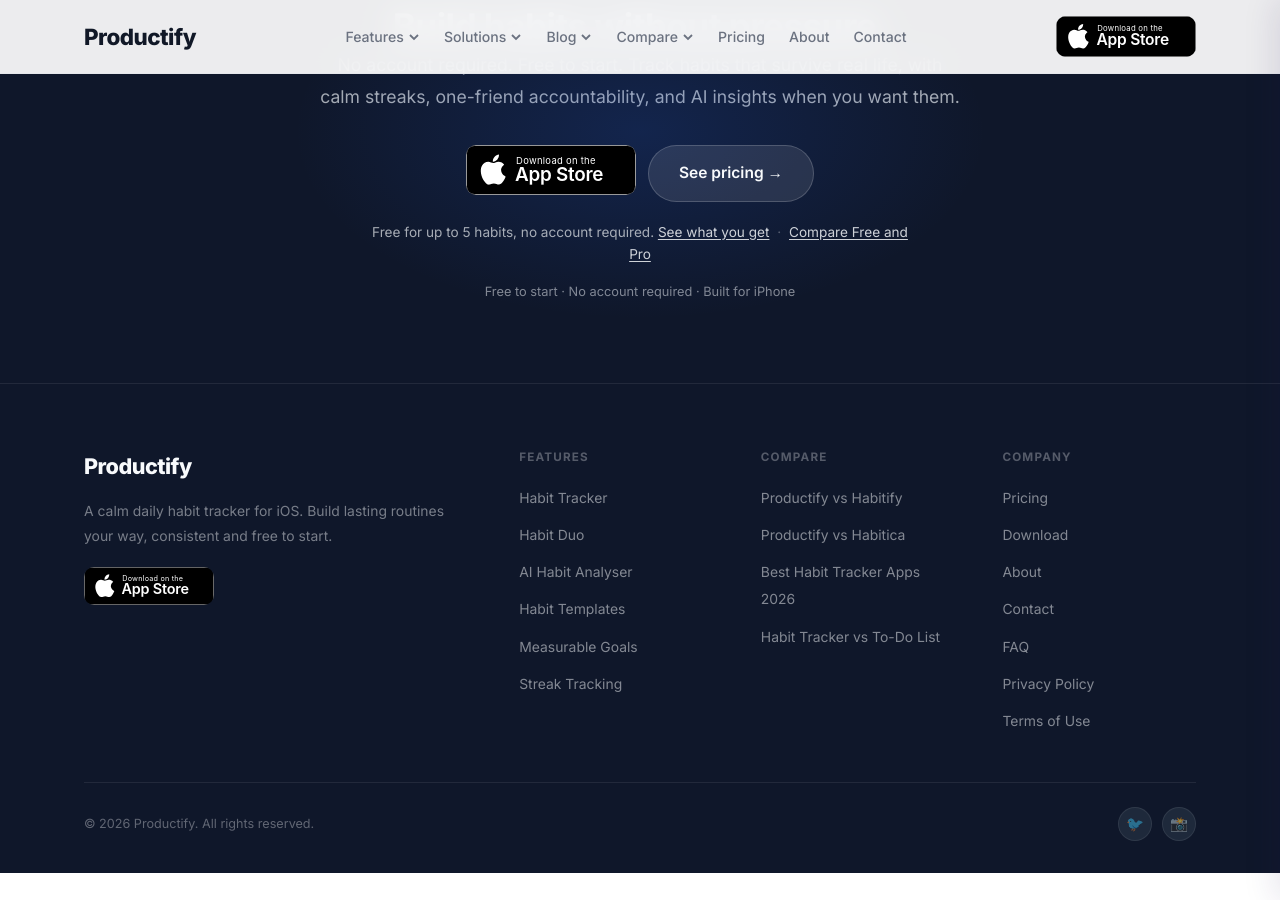
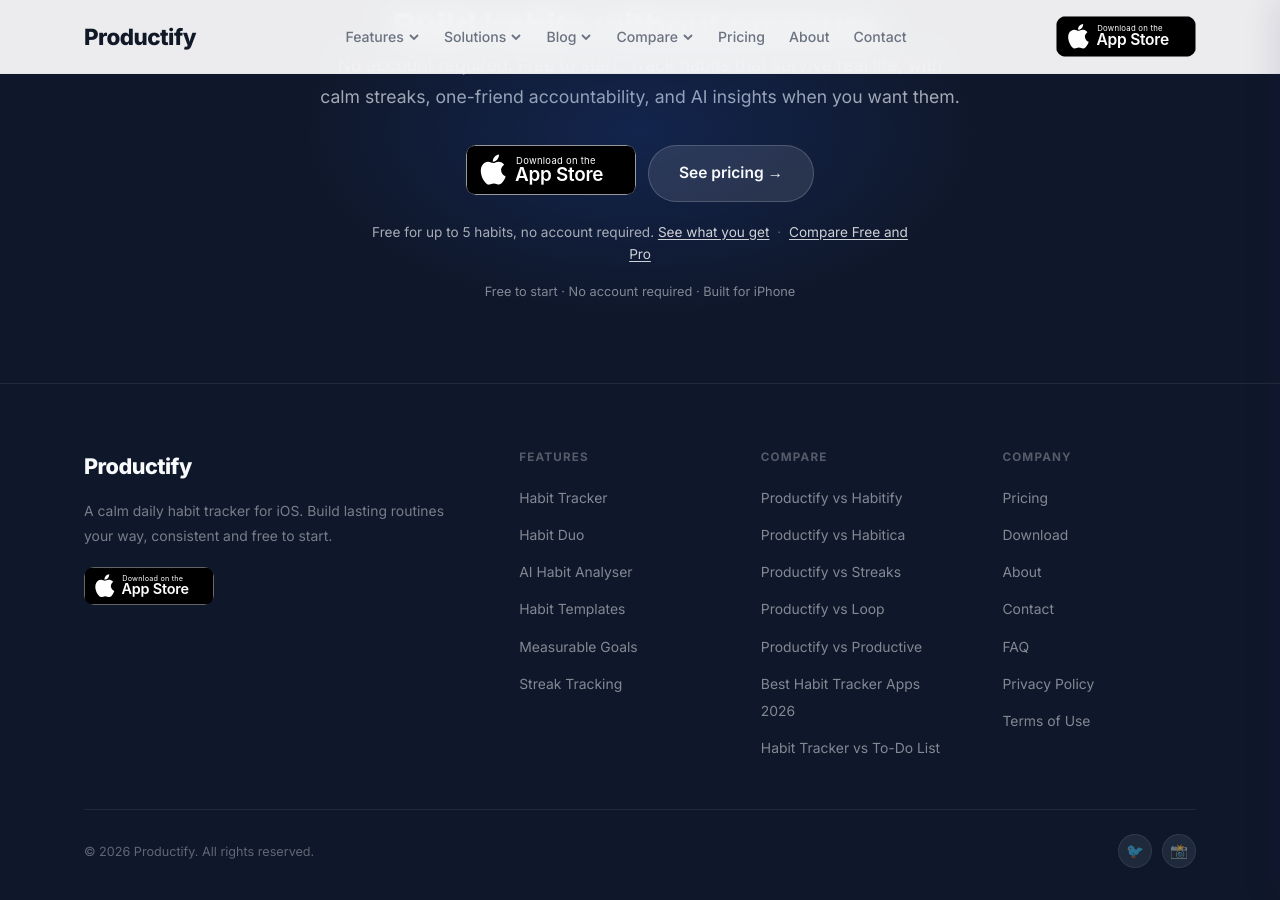
Before and after one commit to surengab/productifyapp.github.io, a Jekyll site: the page built from _compare/productify-vs-habitify.html, in a window 1280 px wide and 900 px high, scrolled down 6638 px. Built offline with Jekyll 4.4.1, drawn with Linux system fonts in a browser that asks for light colours; before the commit the page ends 7511 px from its top, so only the background shows below that.

Commit message:
Add comparization

```diff
--- a/_blog/best-habit-tracker-apps-2026.html
+++ b/_blog/best-habit-tracker-apps-2026.html
@@ -645,7 +645,7 @@
   <div class="app-h"><span class="rk">03</span><h3>HabitNow</h3><span class="for">Best for Android</span></div>
   <p class="plat">Android only · Free with optional premium</p>
   <p>If you're on Android, HabitNow is the most capable free option in the category. It handles habits you're building and habits you're quitting in the same interface, which not many apps do well, and the scheduling is the most flexible of anything we tested: daily, specific weekdays, custom intervals or "x times per week," set independently per habit.</p>
-  <p>The Material Design interface is clean and loads fast, and the free tier is genuinely usable rather than a three-habit teaser. What it lacks is Productify's speed and polish: the check-in takes a few more taps, and there are no templates, AI insights or accountability features.</p>
+  <p>The Material Design interface is clean and loads fast, and the free tier is genuinely usable rather than a three-habit teaser. What it lacks is Productify's speed and polish: the check-in takes a few more taps, and there are no templates, AI insights or accountability features. The other Android favourite is the open-source Loop Habit Tracker, which has no iPhone version at all; if you are switching to iOS, we covered that move in <a href="/productify-vs-loop/">Productify vs Loop</a>.</p>
   <div class="pcs">
     <div class="p"><h4>Pros</h4><ul>
       <li>Most capable free Android tracker</li>
@@ -732,7 +732,7 @@
   <p class="plat">iOS, Android, Apple Watch · Freemium</p>
   <p>Productive organizes habits into morning, afternoon and evening sessions rather than a flat list. If your day genuinely has that structure (specific habits in the morning, different ones at night), it feels more like a plan than a checklist, and seeing "Morning" complete as a block is satisfying in a way a list isn't.</p>
   <p>The analytics are solid: streak stats, completion trends over weeks and months, a clear calendar history. The design is polished and professional without being minimal the way Productify is.</p>
-  <p>But when everything you track happens in the morning, the structure is just visual noise. The free tier caps how many habits you can create (more generous than Habitify's three, still short of a full routine), and the lack of templates means starting from a blank slate.</p>
+  <p>But when everything you track happens in the morning, the structure is just visual noise. The free tier caps how many habits you can create (more generous than Habitify's three, still short of a full routine), and the lack of templates means starting from a blank slate. The two apps also share a confusingly similar name, so we untangled that and the feature differences in <a href="/productify-vs-productive/">Productify vs Productive</a>.</p>
   <div class="pcs">
     <div class="p"><h4>Pros</h4><ul>
       <li>Session structure suits time-of-day habits</li>
--- a/_compare/productify-vs-habitica.html
+++ b/_compare/productify-vs-habitica.html
@@ -26,6 +26,12 @@
     label: Productify vs Habitify
   - href: /productify-vs-habitica/
     label: Productify vs Habitica
+  - href: /productify-vs-streaks/
+    label: Productify vs Streaks
+  - href: /productify-vs-loop/
+    label: Productify vs Loop
+  - href: /productify-vs-productive/
+    label: Productify vs Productive
   - href: /blog/best-habit-tracker-apps-2026/
     label: Best Habit Tracker Apps 2026
   - href: /blog/habit-tracker-vs-to-do-list/
--- a/_compare/productify-vs-habitify.html
+++ b/_compare/productify-vs-habitify.html
@@ -26,6 +26,12 @@
     label: Productify vs Habitify
   - href: /productify-vs-habitica/
     label: Productify vs Habitica
+  - href: /productify-vs-streaks/
+    label: Productify vs Streaks
+  - href: /productify-vs-loop/
+    label: Productify vs Loop
+  - href: /productify-vs-productive/
+    label: Productify vs Productive
   - href: /blog/best-habit-tracker-apps-2026/
     label: Best Habit Tracker Apps 2026
   - href: /blog/habit-tracker-vs-to-do-list/
--- a/_data/nav.yml
+++ b/_data/nav.yml
@@ -43,6 +43,9 @@
     items:
       - { href: /productify-vs-habitify/, icon: "⚖️", title: "Productify vs Habitify", blurb: "Which is better for iPhone?", mobile: "Productify vs Habitify" }
       - { href: /productify-vs-habitica/, icon: "⚔️", title: "Productify vs Habitica", blurb: "Minimalist vs gamified RPG",  mobile: "Productify vs Habitica" }
+      - { href: /productify-vs-streaks/, icon: "⌚", title: "Productify vs Streaks", blurb: "Free tier vs one-time purchase", mobile: "Productify vs Streaks" }
+      - { href: /productify-vs-loop/, icon: "🤖", title: "Productify vs Loop", blurb: "The iPhone answer for Loop users", mobile: "Productify vs Loop" }
+      - { href: /productify-vs-productive/, icon: "🌗", title: "Productify vs Productive", blurb: "Similar name, different apps", mobile: "Productify vs Productive" }
 
 # Plain links after the dropdowns, desktop navbar.
 links:
```
